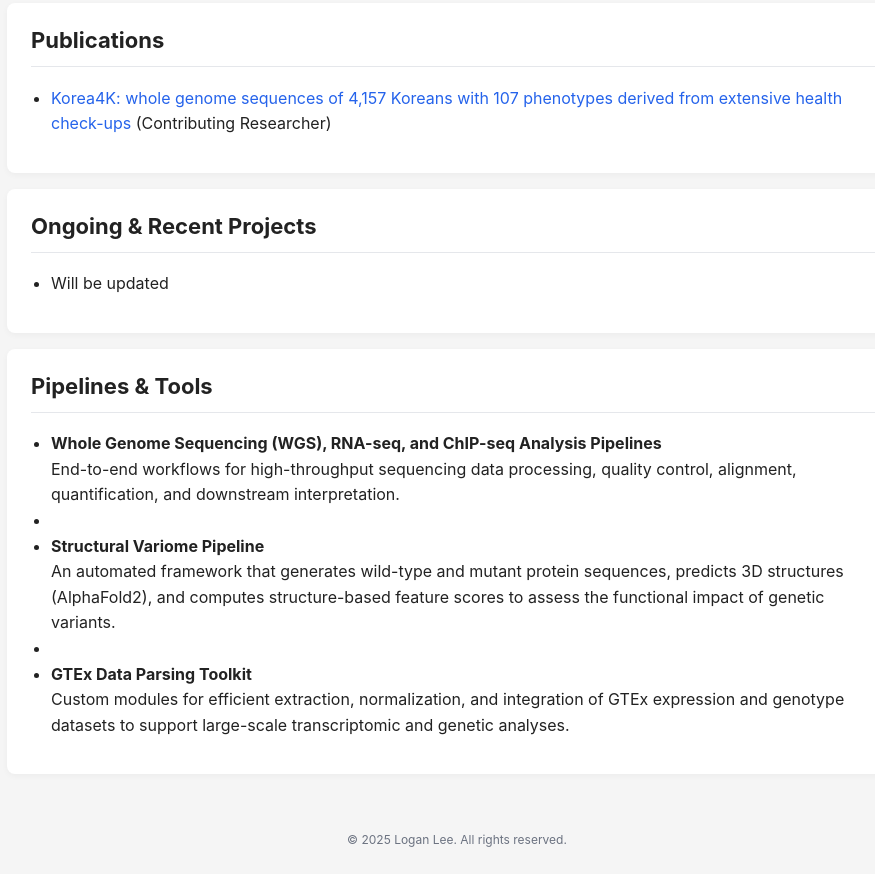
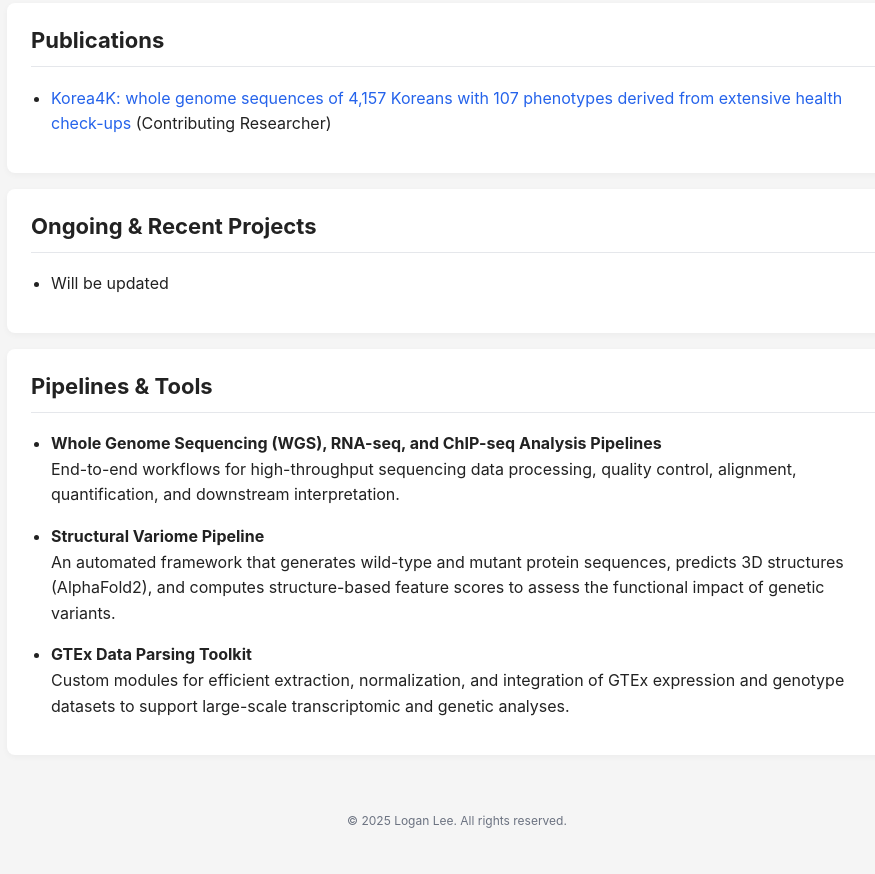
Before and after one commit to LoganLHJ/LoganLeeKr, a plain HTML site: page research/index.html in a window 1280 px wide. Shown: the part 881-1755 px from the top of the page, without its empty margins (183-1058 px from the left). Drawn offline with Linux system fonts and the light colour scheme.

Commit message:
write pipelines and tools

```diff
--- a/research/index.html
+++ b/research/index.html
@@ -166,14 +166,14 @@
           End-to-end workflows for high-throughput sequencing data processing, quality control, alignment,
           quantification, and downstream interpretation.
         </li>
-        <li></li>
+        <p></p>
         <li>
           <strong>Structural Variome Pipeline</strong><br>
           An automated framework that generates wild-type and mutant protein sequences, predicts 3D structures
           (AlphaFold2), and computes structure-based feature scores to assess the functional impact of
           genetic variants.
         </li>
-        <li></li>
+        <p></p>
         <li>
           <strong>GTEx Data Parsing Toolkit</strong><br>
           Custom modules for efficient extraction, normalization, and integration of GTEx expression and
```
